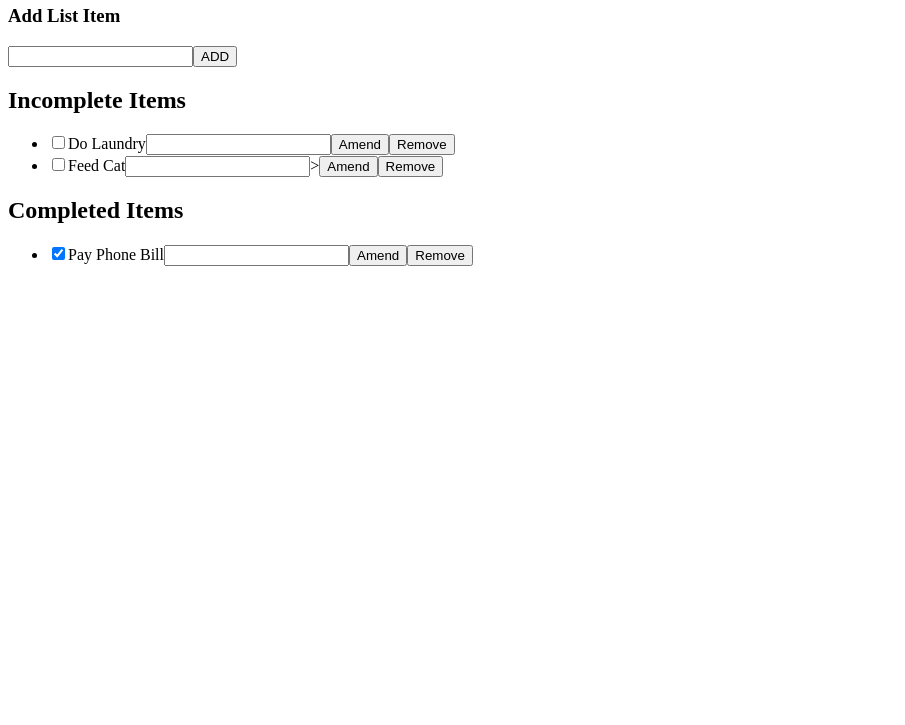
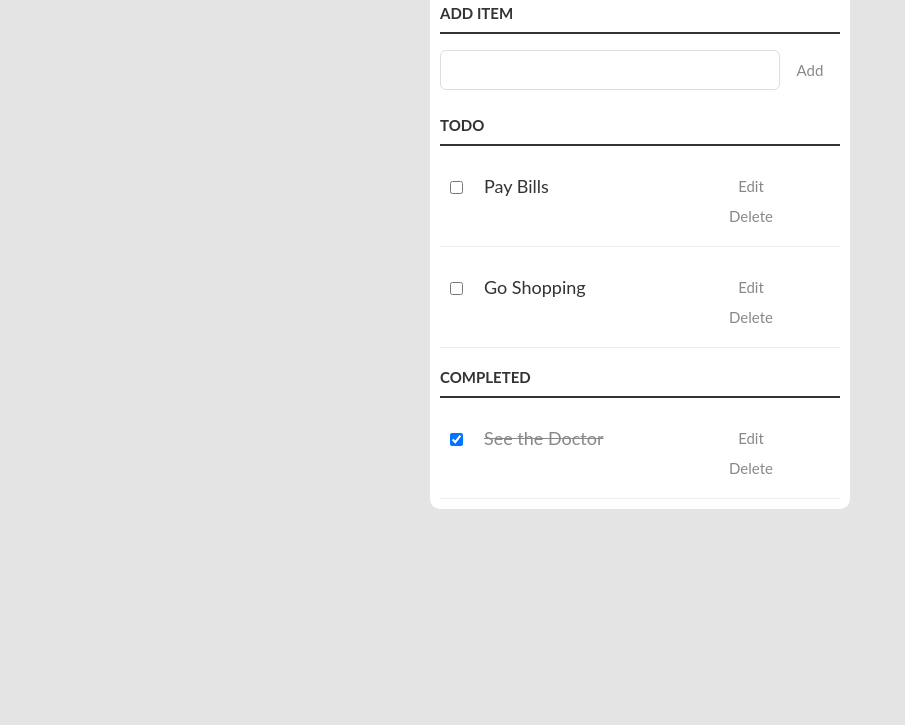
Before and after one commit to JDonnellyCodeInstitute/todolist, a plain HTML site: page index.html in a window 1280 px wide. Shown: the part 75-800 px from the top of the page, without its empty margins (0-905 px from the left). Drawn offline with Linux system fonts and the light colour scheme.

Commit message:
all files fully populated

```diff
--- a/assets/css/style.css
+++ b/assets/css/style.css
@@ -0,0 +1,159 @@
+/* Basic Style */
+
+body {
+	background: #fff;
+	color: #333;
+	font-family: Lato, sans-serif;
+	background-color:#e4e4e4;
+}
+
+.container {
+	display: block;
+	width: 400px;
+	margin: 10px auto 100px;
+	background-color:#fff;
+	padding:0px 10px 10px 10px;
+	border-radius:10px
+}
+
+h2 {
+	text-align:center;
+	padding-top:10px;
+	margin-bottom:0px;
+}
+
+ul {
+	margin: 0;
+	padding: 0;
+}
+
+li * {
+	float: left;
+}
+
+li,
+h3 {
+	clear: both;
+	list-style: none;
+}
+
+input,
+button {
+	outline: none;
+}
+
+button {
+	background: none;
+	border: 0px;
+	color: #888;
+	font-size: 15px;
+	width: 60px;
+	margin: 10px 0 0;
+	font-family: Lato, sans-serif;
+	cursor: pointer;
+}
+
+button:hover {
+	color: #333;
+}
+
+
+/* Heading */
+
+h3,
+label[for='new-task'] {
+	color: #333;
+	font-weight: 700;
+	font-size: 15px;
+	border-bottom: 2px solid #333;
+	padding: 20px 0 10px;
+	margin: 0;
+	text-transform: uppercase;
+}
+
+input[type="text"] {
+	margin: 0;
+	font-size: 18px;
+	line-height: 18px;
+	height: 18px;
+	padding: 10px;
+	border: 1px solid #ddd;
+	background: #fff;
+	border-radius: 6px;
+	font-family: Lato, sans-serif;
+	color: #888;
+}
+
+input[type="text"]:focus {
+	color: #333;
+}
+
+
+/* New Task */
+
+label[for='new-task'] {
+	display: block;
+	margin: 0 0 20px;
+}
+
+input#new-task {
+	float: left;
+	width: 318px;
+}
+
+p > button:hover {
+	color: #0FC57C;
+}
+
+
+/* Task list */
+
+li {
+	overflow: hidden;
+	padding: 20px 0;
+	border-bottom: 1px solid #eee;
+}
+
+li > input[type="checkbox"] {
+	margin: 0 10px;
+	position: relative;
+	top: 15px;
+}
+
+li > label {
+	font-size: 18px;
+	line-height: 40px;
+	width: 237px;
+	padding: 0 0 0 11px;
+}
+
+li > input[type="text"] {
+	width: 226px;
+}
+
+li > .delete:hover {
+	color: #CF2323;
+}
+
+
+/* Completed */
+
+#completed-tasks label {
+	text-decoration: line-through;
+	color: #888;
+}
+
+
+/* Edit Task */
+
+ul li input[type=text] {
+	display: none;
+}
+
+ul li.editMode input[type=text] {
+	display: block;
+}
+
+ul li.editMode label {
+	display: none;
+}
--- a/index.html
+++ b/index.html
@@ -5,30 +5,32 @@
     <meta charset="UTF-8">
     <meta name="viewport" content="width=device-width, initial-scale=1.0">
     <title>Document</title>
+    <link rel="stylesheet" href="assets/css/style.css">
 </head>
 
 <body>
-    <div class="list-area">
-        <h1>TO-DO LIST</h1>
-        <h3>Add List Item</h3>
+    <div class="container">
+        <h2>TODO LIST</h2>
+        <h3>Add Item</h3>
         <p>
-            <input type="text" id="add-todo"><button>ADD</button>
+            <input id="new-task" type="text"><button>Add</button>
         </p>
 
-        <h2>Incomplete Items</h2>
-        <ul id="incomplete">
-            <li><input type="checkbox"><label>Do Laundry</label><input type="text"><button
-                    class="amend">Amend</button><button class="remove">Remove</button></li>
-            <li><input type="checkbox"><label>Feed Cat</label><input type="text">><button
-                    class="amend">Amend</button><button class="remove">Remove</button></li>
+        <h3>Todo</h3>
+        <ul id="incomplete-tasks">
+            <li><input type="checkbox"><label>Pay Bills</label><input type="text"><button
+                    class="edit">Edit</button><button class="delete">Delete</button></li>
+            <li><input type="checkbox"><label>Go Shopping</label><input type="text" value="Go Shopping"><button
+                    class="edit">Edit</button><button class="delete">Delete</button></li>
         </ul>
 
-        <h2>Completed Items</h2>
-        <ul id="complete">
-            <li><input type="checkbox" checked><label>Pay Phone Bill</label><input type="text"><button
-                    class="amend">Amend</button><button class="remove">Remove</button></li>
+        <h3>Completed</h3>
+        <ul id="completed-tasks">
+            <li><input type="checkbox" checked><label>See the Doctor</label><input type="text"><button
+                    class="edit">Edit</button><button class="delete">Delete</button></li>
         </ul>
     </div>
+
 </body>
 
 </html>
```
Also changed, not shown: assets/js/script.js (+146 -0 lines).
